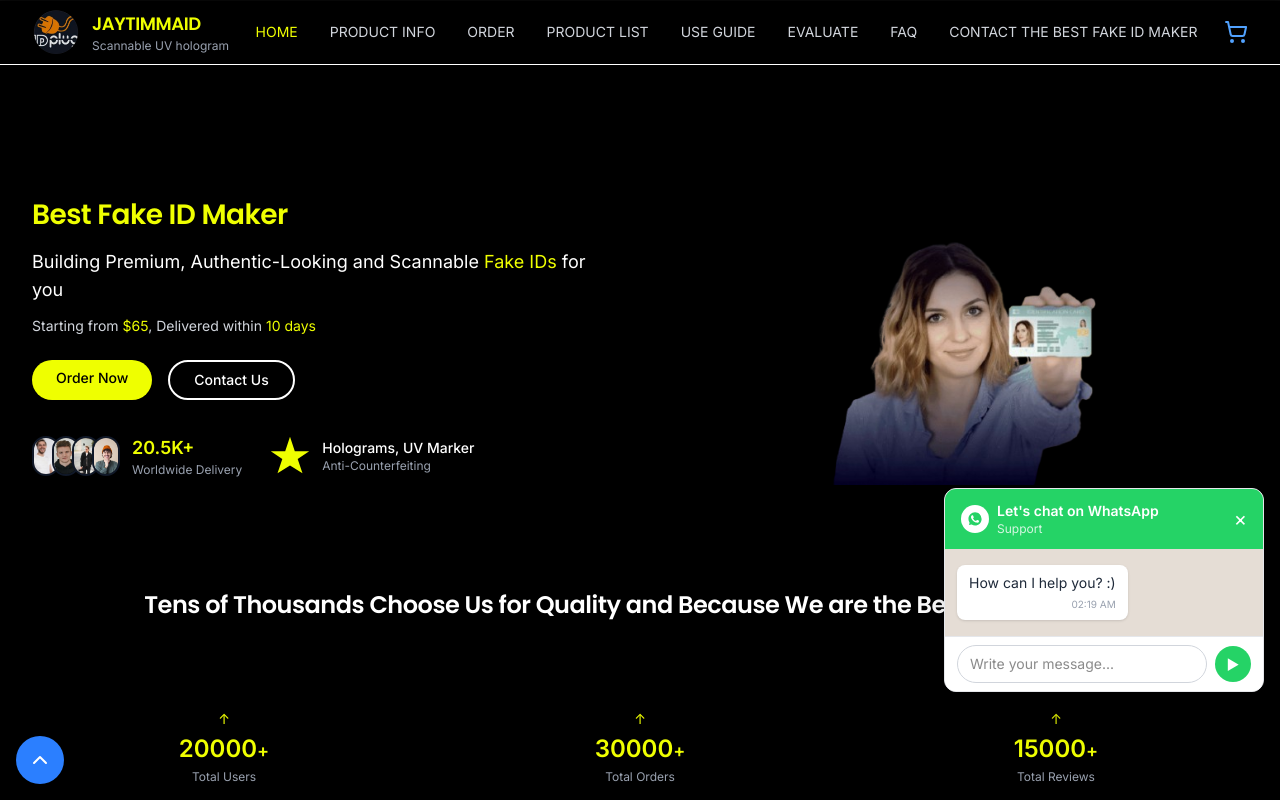
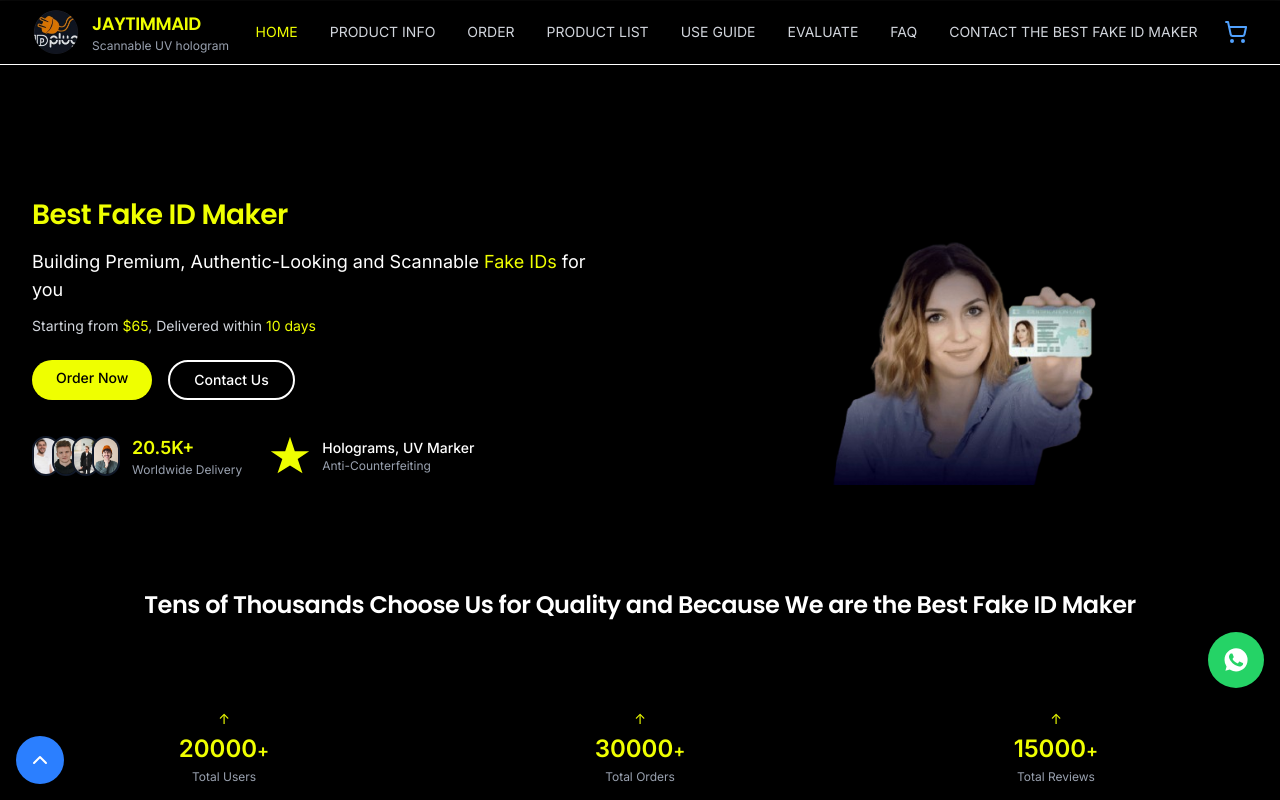
Before and after one commit to iwitness16/millyjay, a Next.js app: page / in a window 1280 px wide. Shown: the top 800 px of the page. Built offline with nearby package versions, Linux system fonts and the light colour scheme.

Commit message:
All good now

```diff
--- a/app/faq/page.tsx
+++ b/app/faq/page.tsx
@@ -202,7 +202,7 @@
               <Link href="/order" className="hover:text-yellow-green transition text-xs sm:text-sm text-gray-300">ORDER</Link>
               <Link href="/product-list" className="hover:text-yellow-green transition text-xs sm:text-sm text-gray-300">PRODUCT LIST</Link>
               <Link href="/use-guide" className="hover:text-yellow-green transition text-xs sm:text-sm text-gray-300">USE GUIDE</Link>
-              <Link href="#" className="hover:text-yellow-green transition text-xs sm:text-sm text-gray-300">EVALUATE</Link>
+              <Link href="/evaluate" className="hover:text-yellow-green transition text-xs sm:text-sm text-gray-300">EVALUATE</Link>
               <Link href="/faq" className="text-yellow-green hover:text-yellow-green transition text-xs sm:text-sm border-b-2 border-yellow-green pb-1">FAQ</Link>
               <Link href="/contact-us" className="hover:text-yellow-green transition text-xs sm:text-sm text-gray-300">CONTACT US</Link>
             </div>
@@ -223,6 +223,7 @@
               <Link href="/order" className="text-gray-300 hover:text-yellow-green transition text-xs sm:text-sm whitespace-nowrap">ORDER</Link>
               <Link href="/product-list" className="text-gray-300 hover:text-yellow-green transition text-xs sm:text-sm whitespace-nowrap">PRODUCT LIST</Link>
               <Link href="/use-guide" className="text-gray-300 hover:text-yellow-green transition text-xs sm:text-sm whitespace-nowrap">USE GUIDE</Link>
+              <Link href="/evaluate" className="text-gray-300 hover:text-yellow-green transition text-xs sm:text-sm whitespace-nowrap">EVALUATE</Link>
               <Link href="/faq" className="text-yellow-green text-xs sm:text-sm whitespace-nowrap border-b-2 border-yellow-green pb-1">FAQ</Link>
               <Link href="/contact-us" className="text-gray-300 hover:text-yellow-green transition text-xs sm:text-sm whitespace-nowrap">CONTACT US</Link>
             </div>
--- a/app/layout.tsx
+++ b/app/layout.tsx
@@ -34,7 +34,7 @@
         <Script id="smartsupp-chat" strategy="afterInteractive">
           {`
             var _smartsupp = _smartsupp || {};
-            _smartsupp.key = '5848571d6eaea8b2afad94cfa782bd367d993b1c';
+            _smartsupp.key = '43c53eb0bbdfabc8ad91475bb435c62de7e57805';
             _smartsupp.orientation = "right";
             window.smartsupp||(function(d) {
               var s,c,o=smartsupp=function(){ o._.push(arguments)};o._=[];
--- a/app/page.tsx
+++ b/app/page.tsx
@@ -55,6 +55,7 @@
               <Link href="/order" className="text-gray-300 hover:text-yellow-green transition text-xs sm:text-sm whitespace-nowrap">ORDER</Link>
               <Link href="/product-list" className="text-gray-300 hover:text-yellow-green transition text-xs sm:text-sm whitespace-nowrap">PRODUCT LIST</Link>
               <Link href="/use-guide" className="text-gray-300 hover:text-yellow-green transition text-xs sm:text-sm whitespace-nowrap">USE GUIDE</Link>
+              <Link href="/evaluate" className="text-gray-300 hover:text-yellow-green transition text-xs sm:text-sm whitespace-nowrap">EVALUATE</Link>
               <Link href="/faq" className="text-gray-300 hover:text-yellow-green transition text-xs sm:text-sm whitespace-nowrap">FAQ</Link>
               <Link href="/contact-us" className="text-gray-300 hover:text-yellow-green transition text-xs sm:text-sm whitespace-nowrap">CONTACT THE BEST FAKE ID MAKER</Link>
             </div>
--- a/components/WhatsAppWidget.tsx
+++ b/components/WhatsAppWidget.tsx
@@ -4,7 +4,7 @@
 import { WHATSAPP_NUMBER } from '@/lib/site';
 
 export default function WhatsAppWidget() {
-  const [isOpen, setIsOpen] = useState(true);
+  const [isOpen, setIsOpen] = useState(false);
   const [message, setMessage] = useState('');
 
   const handleSend = () => {
@@ -17,15 +17,12 @@
   };
 
   return (
-    <div className="fixed z-40 right-4 bottom-24">
-      {/* Expanded chat window */}
+    <div className="fixed z-40 right-4 bottom-24 sm:bottom-28">
       {isOpen && (
         <div className="mb-3 w-80 max-w-[90vw] bg-white rounded-xl shadow-2xl overflow-hidden border border-gray-200">
-          {/* Header */}
           <div className="flex items-center justify-between bg-[#25D366] px-4 py-3">
             <div className="flex items-center space-x-2">
               <div className="w-7 h-7 rounded-full bg-white flex items-center justify-center">
-                  {/* WhatsApp icon */}
                 <svg
                   className="w-4 h-4 text-[#25D366]"
                   fill="currentColor"
@@ -35,7 +32,7 @@
                 </svg>
               </div>
               <div className="flex flex-col">
-                <span className="text-white font-semibold text-sm">Let's chat on WhatsApp</span>
+                <span className="text-white font-semibold text-sm">Let&apos;s chat on WhatsApp</span>
                 <span className="text-white/80 text-xs">Support</span>
               </div>
             </div>
@@ -49,7 +46,6 @@
             </button>
           </div>
 
-          {/* Body */}
           <div className="bg-[#E5DDD5] px-3 py-4 space-y-4">
             <div className="flex">
               <div className="bg-white rounded-lg px-3 py-2 shadow-sm max-w-[80%]">
@@ -61,7 +57,6 @@
             </div>
           </div>
 
-          {/* Input */}
           <div className="bg-white px-3 py-2 border-t border-gray-200">
             <div className="flex items-center space-x-2">
               <input
@@ -84,11 +79,9 @@
         </div>
       )}
 
-      {/* Floating button when minimized */}
-      {!isOpen && (
       <button
         type="button"
-          onClick={handleSend}
+        onClick={() => setIsOpen((open) => !open)}
         className="w-14 h-14 rounded-full bg-[#25D366] flex items-center justify-center shadow-xl hover:bg-[#20BA5A] transition"
         aria-label="Open WhatsApp chat"
       >
@@ -100,7 +93,6 @@
           <path d="M17.472 14.382c-.297-.149-1.758-.867-2.03-.967-.273-.099-.471-.148-.67.15-.197.297-.767.966-.94 1.164-.173.199-.347.223-.644.075-.297-.15-1.255-.463-2.39-1.475-.883-.788-1.48-1.761-1.653-2.059-.173-.297-.018-.458.13-.606.134-.133.298-.347.446-.52.149-.174.198-.298.298-.497.099-.198.05-.371-.025-.52-.075-.149-.669-1.612-.916-2.207-.242-.579-.487-.5-.669-.51-.173-.008-.371-.01-.57-.01-.198 0-.52.074-.792.372-.272.297-1.04 1.016-1.04 2.479 0 1.462 1.065 2.875 1.213 3.074.149.198 2.096 3.2 5.077 4.487.709.306 1.262.489 1.694.625.712.227 1.36.195 1.871.118.571-.085 1.758-.719 2.006-1.413.248-.694.248-1.289.173-1.413-.074-.124-.272-.198-.57-.347m-5.421 7.403h-.004a9.87 9.87 0 01-5.031-1.378l-.361-.214-3.741.982.998-3.648-.235-.374a9.86 9.86 0 01-1.51-5.26c.001-5.45 4.436-9.884 9.888-9.884 2.64 0 5.122 1.03 6.988 2.898a9.825 9.825 0 012.893 6.994c-.003 5.45-4.437 9.884-9.885 9.884" />
         </svg>
       </button>
-      )}
     </div>
   );
 }
```
Lines whose indentation alone changed are shown as unchanged.
